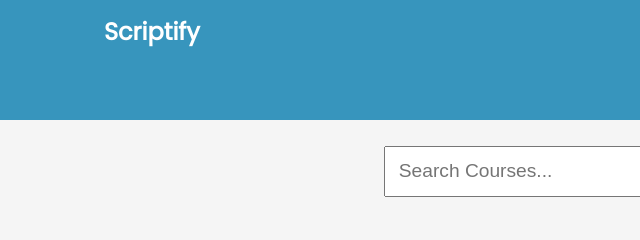
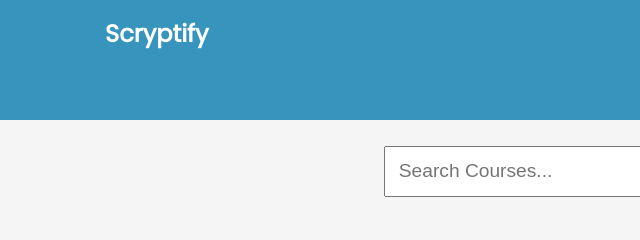
Before and after one commit to fssa-batch3/pranaw.murugesan__web_project_2, a website: page course/course.html in a window 1280 px wide. Shown: the top 240 px of the page, 0-640 px from the left. Drawn offline with nearby package versions, Linux system fonts and the light colour scheme.

Commit message:
typo fixed

```diff
--- a/course/course.html
+++ b/course/course.html
@@ -14,7 +14,7 @@
 <body>
   <header>
     <div>
-      <h2>Scriptify</h2>
+      <h2>Scryptify</h2>
     </div>
     <nav>
       <a href="./course.html"><button>Home</button></a>
```
Also changed, not shown: index.html (+1 -1 lines), learning_pages/funAttacks.html (+1 -1 lines), learning_pages/linuxCommands.html (+1 -1 lines), learning_pages/mailspoofing.html (+1 -1 lines), learning_pages/mobileHacking.html (+1 -1 lines), learning_pages/mobileHackingIntro.html (+1 -1 lines), learning_pages/stagesOfHacking.html (+1 -1 lines), learning_pages/termuxWalkthrough.html (+1 -1 lines), learning_pages/thingsShouldKnowIntro.html (+1 -1 lines), learning_pages/webhacking.html (+1 -1 lines), learning_pages/webhackingintro.html (+1 -1 lines), login/signin.html (+1 -1 lines), login/signup.html (+1 -1 lines).
